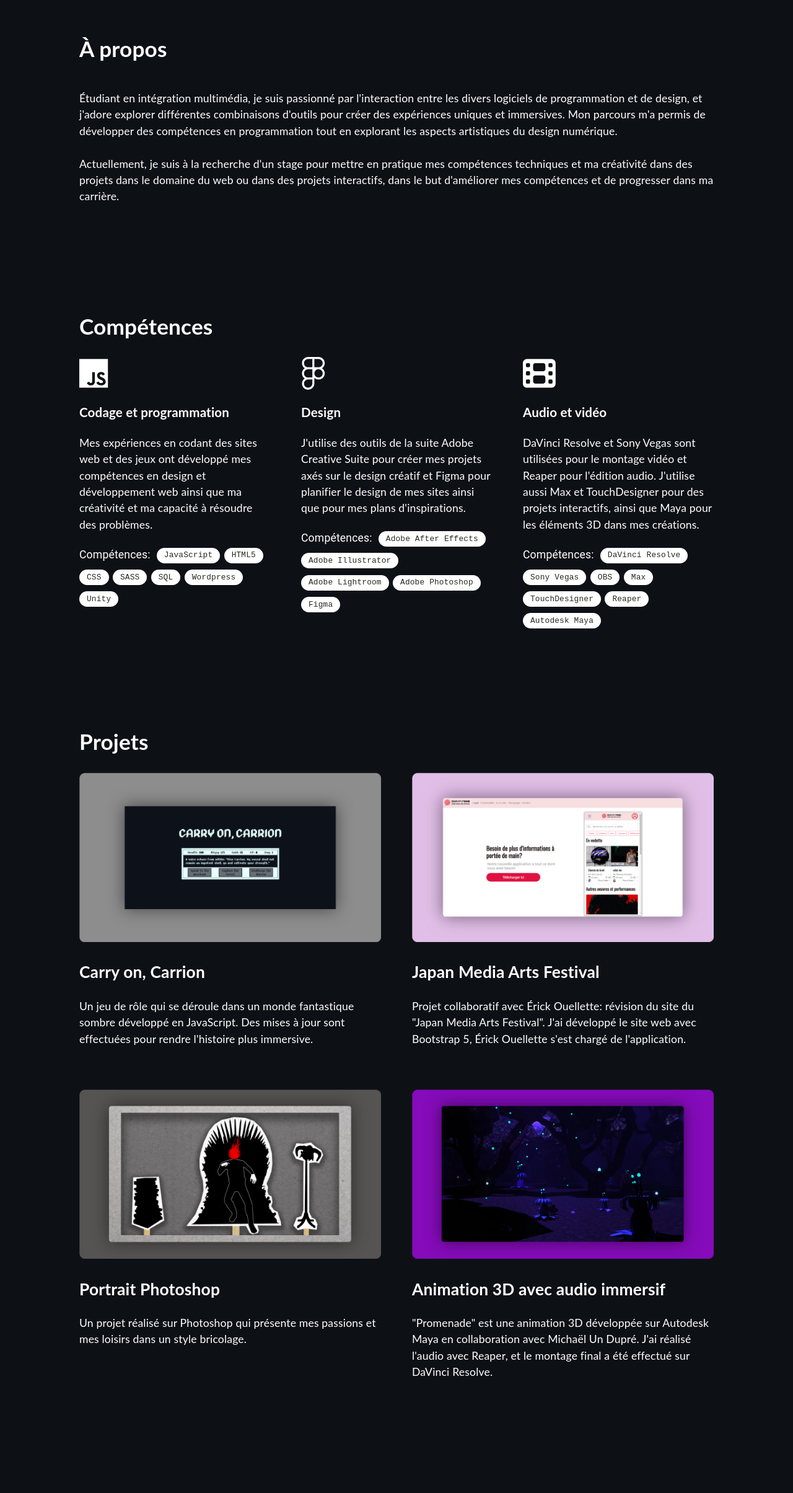
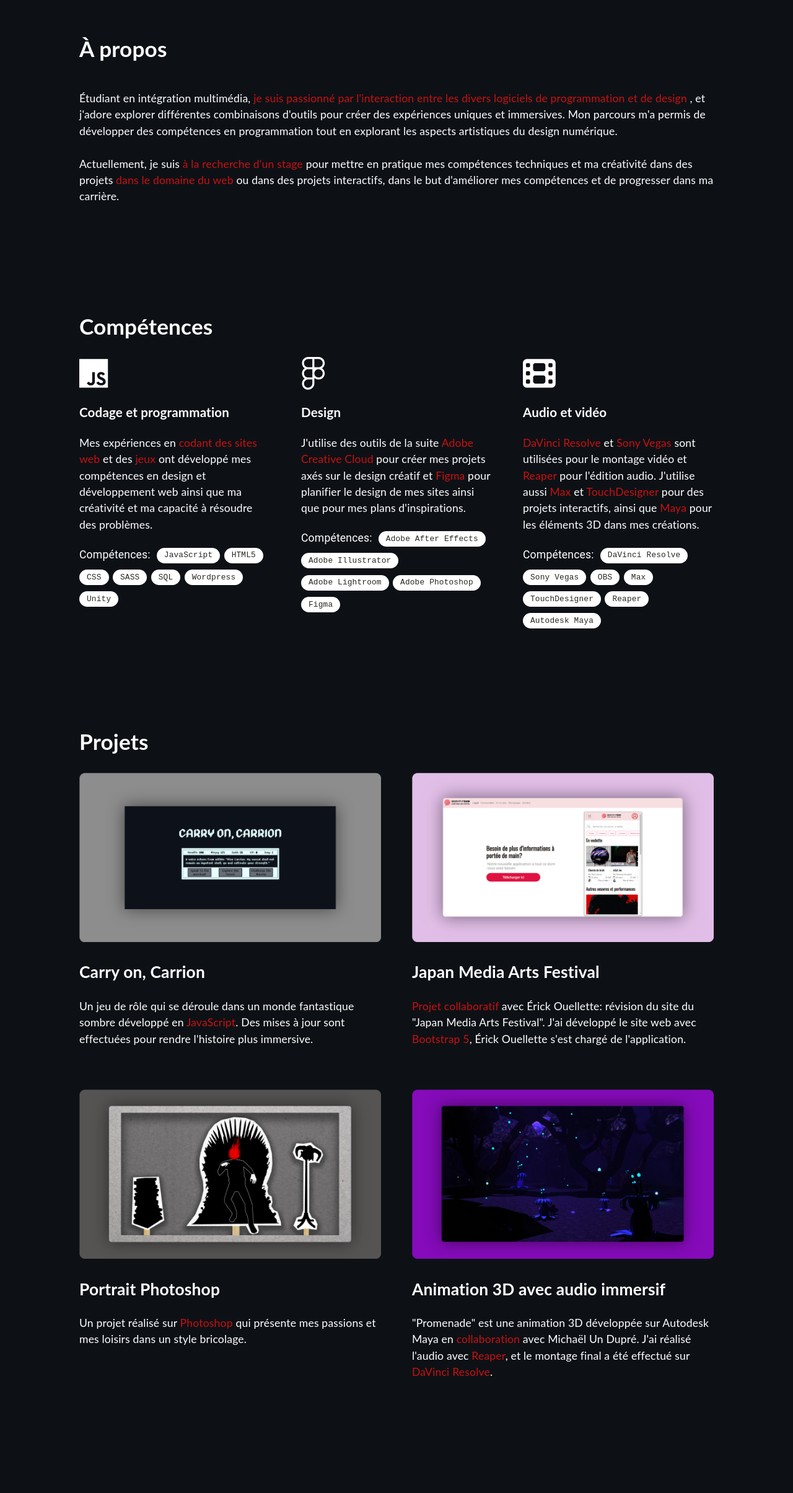
Before and after one commit to IhabMJR/IhabMJR.github.io, a React (Create React App) app: page / in a window 1280 px wide. Shown: the part 774-3183 px from the top of the page at 62% size. Built offline with nearby package versions, Linux system fonts and the light colour scheme.

Commit message:
mise a jour couleurs

```diff
--- a/src/components/APropos.tsx
+++ b/src/components/APropos.tsx
@@ -7,10 +7,10 @@
     <div id="aPropos" className="a-propos-container">
         <h1>À propos</h1>
         <p>
-          Étudiant en intégration multimédia, je suis passionné par l'interaction entre les divers logiciels de programmation et de design, et j'adore explorer différentes combinaisons d'outils pour créer des expériences uniques et immersives. Mon parcours m'a permis de développer des compétences en programmation tout en explorant les aspects artistiques du design numérique.
+          Étudiant en intégration multimédia, <span className="text-color"> je suis passionné par l'interaction entre les divers logiciels de programmation et de design </span>, et j'adore explorer différentes combinaisons d'outils pour créer des expériences uniques et immersives. Mon parcours m'a permis de développer des compétences en programmation tout en explorant les aspects artistiques du design numérique.
           <br />
           <br />
-          Actuellement, je suis à la recherche d'un stage pour mettre en pratique mes compétences techniques et ma créativité dans des projets dans le domaine du web ou dans des projets interactifs, dans le but d'améliorer mes compétences et de progresser dans ma carrière.
+          Actuellement, je suis <span className="text-color">à la recherche d'un stage</span> pour mettre en pratique mes compétences techniques et ma créativité dans des projets <span className="text-color">dans le domaine du web</span> ou dans des projets interactifs, dans le but d'améliorer mes compétences et de progresser dans ma carrière.
         </p>
       </div>
   );
--- a/src/components/Expertise.tsx
+++ b/src/components/Expertise.tsx
@@ -43,7 +43,7 @@
                 <div className="skill">
                     <FontAwesomeIcon icon={faJs} size="3x"/>
                     <h3>Codage et programmation</h3>
-                    <p>Mes expériences en codant des sites web et des jeux ont développé mes compétences en design et développement web ainsi que ma créativité et ma capacité à résoudre des problèmes.</p>
+                    <p>Mes expériences en <span className="text-color">codant des sites web</span> et des <span className="text-color">jeux</span> ont développé mes compétences en design et développement web ainsi que ma créativité et ma capacité à résoudre des problèmes.</p>
                     <div className="flex-chips">
                         <span className="chip-title">Compétences:</span>
                         {labelsFirst.map((label, index) => (
@@ -55,7 +55,7 @@
                 <div className="skill">
                     <FontAwesomeIcon icon={faFigma} size="3x"/>
                     <h3>Design</h3>
-                    <p>J'utilise des outils de la suite Adobe Creative Suite pour créer mes projets axés sur le design créatif et Figma pour planifier le design de mes sites ainsi que pour mes plans d'inspirations.</p>
+                    <p>J'utilise des outils de la suite <span className="text-color">Adobe Creative Cloud</span> pour créer mes projets axés sur le design créatif et <span className="text-color">Figma</span> pour planifier le design de mes sites ainsi que pour mes plans d'inspirations.</p>
                     <div className="flex-chips">
                         <span className="chip-title">Compétences:</span>
                         {labelsSecond.map((label, index) => (
@@ -67,7 +67,7 @@
                 <div className="skill">
                     <FontAwesomeIcon icon={faFilm} size="3x"/>
                     <h3>Audio et vidéo</h3>
-                    <p>DaVinci Resolve et Sony Vegas sont utilisées pour le montage vidéo et Reaper pour l'édition audio. J'utilise aussi Max et TouchDesigner pour des projets interactifs, ainsi que Maya pour les éléments 3D dans mes créations.</p>
+                    <p> <span className="text-color">DaVinci Resolve</span> et <span className="text-color">Sony Vegas</span> sont utilisées pour le montage vidéo et <span className="text-color">Reaper</span> pour l'édition audio. J'utilise aussi <span className="text-color">Max</span> et <span className="text-color">TouchDesigner</span> pour des projets interactifs, ainsi que <span className="text-color">Maya</span> pour les éléments 3D dans mes créations.</p>
                     <div className="flex-chips">
                         <span className="chip-title">Compétences:</span>
                         {labelsThird.map((label, index) => (
--- a/src/components/Project.tsx
+++ b/src/components/Project.tsx
@@ -13,22 +13,22 @@
             <div className="project">
                 <a href="https://ihabmjr.github.io/Carry-on-Carrion/" target="_blank" rel="noreferrer"><img src={mock01} className="zoom" alt="thumbnail" width="100%"/></a>
                 <a href="https://ihabmjr.github.io/Carry-on-Carrion/" target="_blank" rel="noreferrer"><h2>Carry on, Carrion</h2></a>
-                <p>Un jeu de rôle qui se déroule dans un monde fantastique sombre développé en JavaScript. Des mises à jour sont effectuées pour rendre l'histoire plus immersive.</p>
+                <p>Un jeu de rôle qui se déroule dans un monde fantastique sombre développé en <span className="text-color">JavaScript</span>. Des mises à jour sont effectuées pour rendre l'histoire plus immersive.</p>
             </div>
             <div className="project">
                 <a href="https://ihabmjr.github.io/erick-ihab-app-festival-art/" target="_blank" rel="noreferrer"><img src={mock02} className="zoom" alt="thumbnail" width="100%"/></a>
                 <a href="https://ihabmjr.github.io/erick-ihab-app-festival-art/" target="_blank" rel="noreferrer"><h2>Japan Media Arts Festival</h2></a>
-                <p>Projet collaboratif avec Érick Ouellette: révision du site du "Japan Media Arts Festival". J'ai développé le site web avec Bootstrap 5, Érick Ouellette s'est chargé de l'application.</p>
+                <p> <span className="text-color">Projet collaboratif</span> avec Érick Ouellette: révision du site du "Japan Media Arts Festival". J'ai développé le site web avec <span className="text-color">Bootstrap 5</span>, Érick Ouellette s'est chargé de l'application.</p>
             </div>
             <div className="project">
                 <a href="https://1drv.ms/p/c/28b7601e5ee57c99/EbdV5Ji0q2JMoaLj9Ih9BKEBEHkkwMsOHl0jqDiQjVD6rg?e=x9A0Ta" target="_blank" rel="noreferrer"><img src={mock03} className="zoom" alt="thumbnail" width="100%"/></a>
                 <a href="https://1drv.ms/p/c/28b7601e5ee57c99/EbdV5Ji0q2JMoaLj9Ih9BKEBEHkkwMsOHl0jqDiQjVD6rg?e=x9A0Ta" target="_blank" rel="noreferrer"><h2>Portrait Photoshop</h2></a>
-                <p>Un projet réalisé sur Photoshop qui présente mes passions et mes loisirs dans un style bricolage.</p>
+                <p>Un projet réalisé sur <span className="text-color">Photoshop</span> qui présente mes passions et mes loisirs dans un style bricolage.</p>
             </div>
             <div className="project">
                 <a href="https://youtu.be/QXEo8DbLNnk" target="_blank" rel="noreferrer"><img src={mock04} className="zoom" alt="thumbnail" width="100%"/></a>
                 <a href="https://youtu.be/QXEo8DbLNnk" target="_blank" rel="noreferrer"><h2>Animation 3D avec audio immersif</h2></a>
-                <p>"Promenade" est une animation 3D développée sur Autodesk Maya en collaboration avec Michaël Un Dupré. J'ai réalisé l'audio avec Reaper, et le montage final a été effectué sur DaVinci Resolve.</p>
+                <p>"Promenade" est une animation 3D développée sur Autodesk Maya en <span className="text-color">collaboration</span> avec Michaël Un Dupré. J'ai réalisé l'audio avec <span className="text-color">Reaper</span>, et le montage final a été effectué sur <span className="text-color">DaVinci Resolve</span>.</p>
             </div>
         </div>
     </div>
--- a/src/index.css
+++ b/src/index.css
@@ -21,13 +21,17 @@
 }
 
 a:hover {
-  color: #5000ca;
+  color: #c81111;
   transition: color 0.15s ease-in-out, background-color 0.15s ease-in-out, border-color 0.15s ease-in-out;
 }
 
 p, a, h1, h2, h3, h4, h5, label, button {
   color: white;
   font-family: "Lato", sans-serif;
+}
+
+.text-color {
+  color: #c81111;
 }
 
 .navigation-bar {
@@ -105,6 +109,9 @@
   color: #5000ca;
   transition: color 0.15s ease-in-out, background-color 0.15s ease-in-out, border-color 0.15s ease-in-out;
 }
+.light-mode .text-color {
+  color: #5000ca;
+}
 .light-mode .navigation-bar svg {
   color: #0d1116;
 }
--- a/src/index.scss
+++ b/src/index.scss
@@ -24,13 +24,17 @@
 }
 
 a:hover {
-  color: #5000ca;
+  color: #c81111;
   transition: color .15s ease-in-out,background-color .15s ease-in-out,border-color .15s ease-in-out;
 }
 
 p, a, h1, h2, h3, h4, h5, label, button {
   color: white;
   font-family: "Lato", sans-serif;
+}
+
+.text-color {
+  color: #c81111;
 }
 
 .navigation-bar {
@@ -115,6 +119,10 @@
     transition: color .15s ease-in-out,background-color .15s ease-in-out,border-color .15s ease-in-out;
   }
 
+  .text-color {
+    color: #5000ca;
+  }
+
   .navigation-bar svg {
     color: #0d1116;
   }
```
Also changed, not shown: 1 other file (tests, documents, lock files or other folders).
